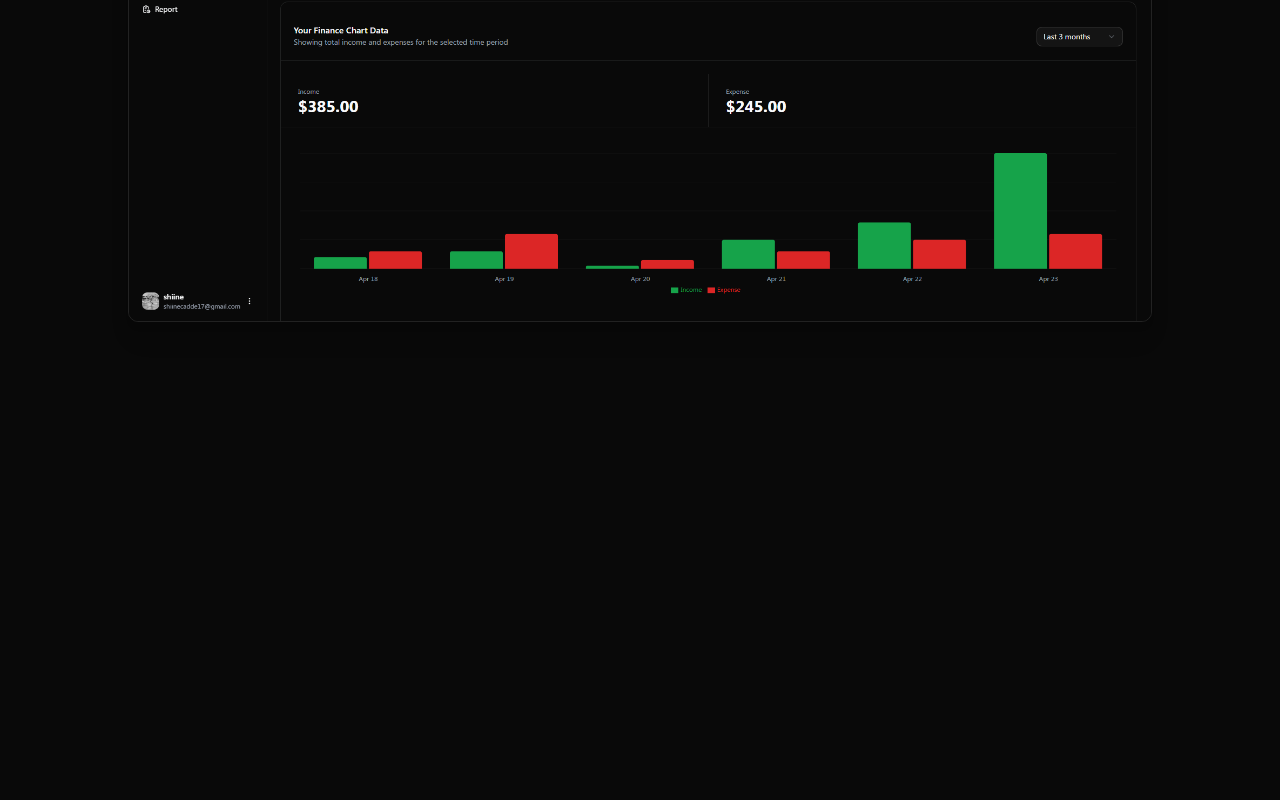
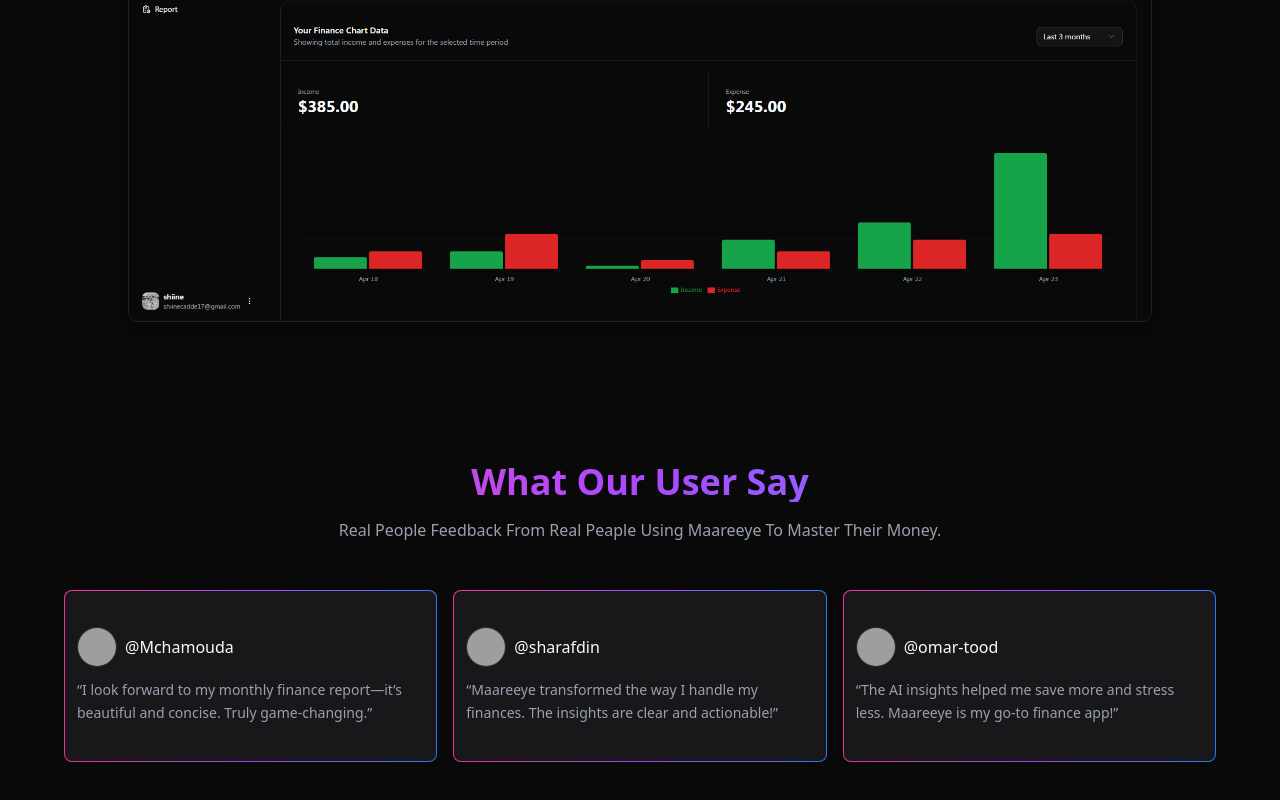
Before and after one commit to shiinedev/Maareeye, a React (Vite) app: page / in a window 1280 px wide. Shown: the part 1006-1806 px from the top of the page. Before the commit the page ends 1368 px from the top, so only its background shows below. Built offline with nearby package versions, Linux system fonts and the light colour scheme; grey boxes are pictures that could not be loaded.

Commit message:
🗣️ feat(landing): add testimonials section to landing page

```diff
--- /dev/null
+++ b/src/components/Testimonials.jsx
@@ -0,0 +1,63 @@
+import { Card, CardContent } from "@/components/ui/card"
+import { Avatar, AvatarFallback, AvatarImage } from "@/components/ui/avatar"
+
+export default function Testimonials() {
+  return (
+    <div className=" pb-20 py-25 px-4">
+      <div className="max-w-6xl mx-auto">
+        <div className="text-center mb-12">
+          <h2 className="text-4xl font-bold mb-4 gradient-title capitalize">What Our User say</h2>
+          <p className=" max-w-2xl mx-auto text-muted-foreground capitalize">
+          Real People feedback from real peaple using maareeye to master their money.
+          </p>
+        </div>
+
+        {/* Grid layout for testimonials */}
+        <div className="grid grid-cols-1 md:grid-cols-2 lg:grid-cols-3 gap-4">
+          {testimonials.map((testimonial, index) => (
+            <div key={index} className="relative p-[1px] rounded-md bg-gradient-to-r from-pink-500 via-purple-500 to-blue-500 overflow-hidden">
+            <Card className="overflow-hidden dark:bg-zinc-900 border-0 rounded-[7px] ">
+              <CardContent className="p-3">
+                <div className="flex items-center justify-between mb-3">
+                  <div className="flex items-center gap-2">
+                    <Avatar className="w-10 h-10 border ">
+                      <AvatarImage src={testimonial.avatar || "/placeholder.svg"} alt={testimonial.username} />
+                      <AvatarFallback>{testimonial.username.substring(1, 2).toUpperCase()}</AvatarFallback>
+                    </Avatar>
+                    <span className="">{testimonial.username}</span>
+                  </div>
+                </div>
+                <p className=" text-sm leading-relaxed text-muted-foreground">{testimonial.content}</p>
+                {testimonial.source && <div className="mt-4 text-xs ">{testimonial.source}</div>}
+              </CardContent>
+            </Card>
+            </div>
+          ))}
+        </div>
+      </div>
+    </div>
+  )
+}
+
+const testimonials = [
+  {
+    username: "@Mchamouda",
+    avatar: "/placeholder.svg?height=40&width=40",
+    content:
+    "“I look forward to my monthly finance report—it’s beautiful and concise. Truly game-changing.”",
+
+  },
+  {
+    username: "@sharafdin",
+    avatar: "/placeholder.svg?height=40&width=40",
+    content:
+      '“Maareeye transformed the way I handle my finances. The insights are clear and actionable!”',
+  },
+  {
+    username: "@omar-tood",
+    avatar: "/placeholder.svg?height=40&width=40",
+    content:
+      "“The AI insights helped me save more and stress less. Maareeye is my go-to finance app!”",
+  },
+
+]
--- a/src/pages/Home.jsx
+++ b/src/pages/Home.jsx
@@ -1,5 +1,6 @@
 
 import HeroSection from '@/components/HeroSection'
+import Testimonials from '@/components/Testimonials';
 
 import { useTheme } from '@/components/ThemeProvider'
 
@@ -23,8 +24,8 @@ const {theme} = useTheme();
         />
       </div>
       </div>
-
     </section>
+    <Testimonials />
 
     </div>
   )
```
